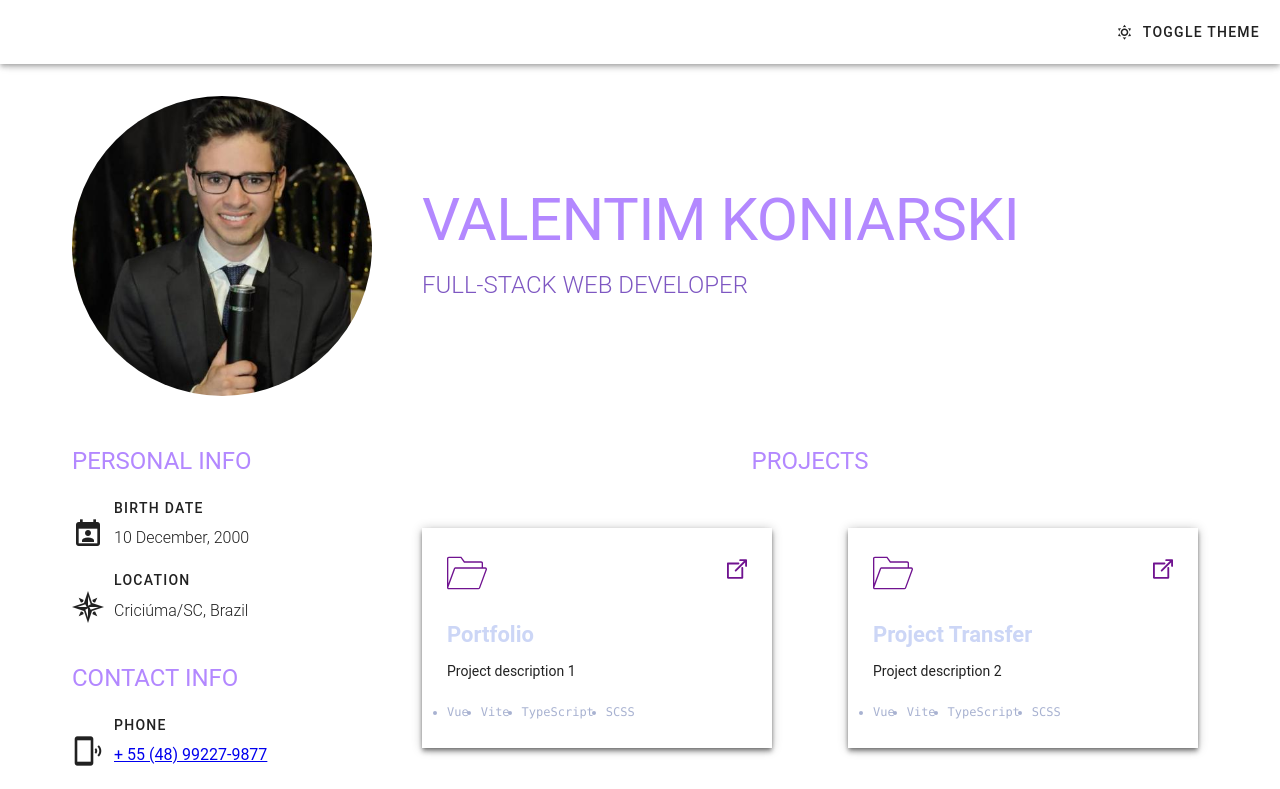
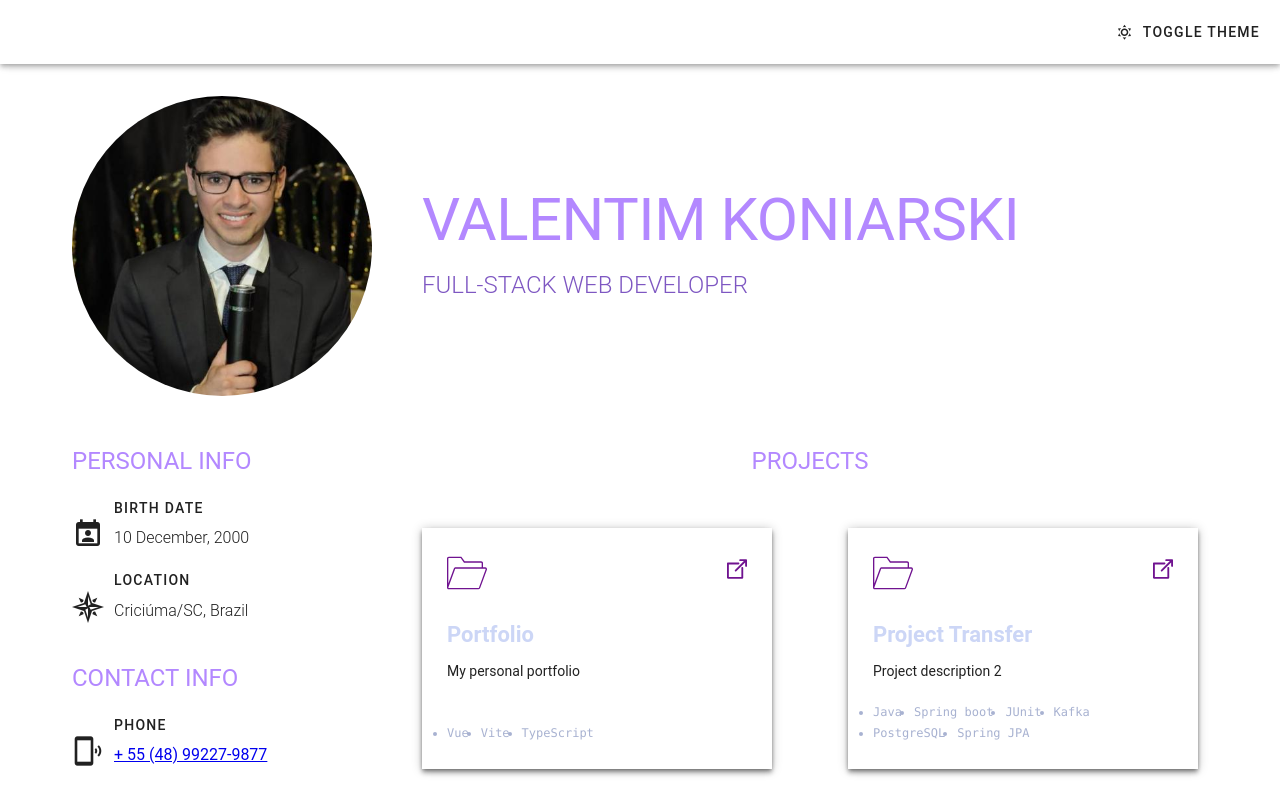
Before and after one commit to valentimkoniarski/Portfolio, a Vue app: page / in a window 1280 px wide. Shown: the top 789 px of the page. Built offline with nearby package versions, Linux system fonts and the light colour scheme.

Commit message:
ajustado links dos projetos do github

```diff
--- a/src/components/projects/ProjectCard.vue
+++ b/src/components/projects/ProjectCard.vue
@@ -7,7 +7,7 @@
             <title>Folder</title>
             <path d="M57.49,21.5H54v-6.268c0-1.507-1.226-2.732-2.732-2.732H26.515l-5-7H2.732C1.226,5.5,0,6.726,0,8.232v43.687l0.006,0 c-0.005,0.563,0.17,1.114,0.522,1.575C1.018,54.134,1.76,54.5,2.565,54.5h44.759c1.156,0,2.174-0.779,2.45-1.813L60,24.649v-0.177 C60,22.75,58.944,21.5,57.49,21.5z M2,8.232C2,7.828,2.329,7.5,2.732,7.5h17.753l5,7h25.782c0.404,0,0.732,0.328,0.732,0.732V21.5 H12.731c-0.144,0-0.287,0.012-0.426,0.036c-0.973,0.163-1.782,0.873-2.023,1.776L2,45.899V8.232z M47.869,52.083 c-0.066,0.245-0.291,0.417-0.545,0.417H2.565c-0.243,0-0.385-0.139-0.448-0.222c-0.063-0.082-0.16-0.256-0.123-0.408l10.191-27.953 c0.066-0.245,0.291-0.417,0.545-0.417H54h3.49c0.38,0,0.477,0.546,0.502,0.819L47.869,52.083z" />
           </svg>
-          <a :href="externalLink" :aria-label="ariaLabel">
+          <a :href="externalLink" :aria-label="ariaLabel" target="_blank">
             <svg xmlns="http://www.w3.org/2000/svg" class="external-project-link" role="img" viewBox="0 0 194.818 194.818">
               <title>External</title>
               <g>
--- a/src/components/projects/Projects.vue
+++ b/src/components/projects/Projects.vue
@@ -23,16 +23,16 @@ const projects = [
   {
     ariaLabel: 'Link to the project',
     title: 'Portfolio',
-    description: 'Project description 1',
-    technologies: ['Vue', 'Vite', 'TypeScript', 'SCSS'],
-    externalLink: 'http://google.com'
+    description: 'My personal portfolio',
+    technologies: ['Vue', 'Vite', 'TypeScript'],
+    externalLink: 'https://github.com/valentimkoniarski/portfolio'
   },
   {
     ariaLabel: 'Link to the project',
     title: 'Project Transfer',
     description: 'Project description 2',
-    technologies: ['Vue', 'Vite', 'TypeScript', 'SCSS'],
-    externalLink: 'http://google.com'
+    technologies: ['Java', 'Spring boot', 'JUnit', 'Kafka', 'PostgreSQL', 'Spring JPA'],
+    externalLink: 'https://github.com/valentimkoniarski/transferencia-models'
   }
 ]
 </script>
```
